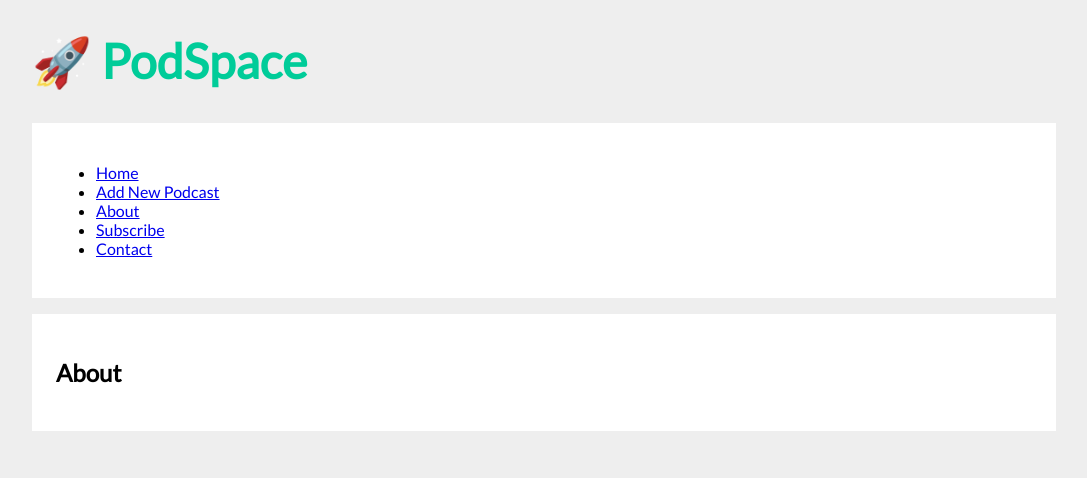
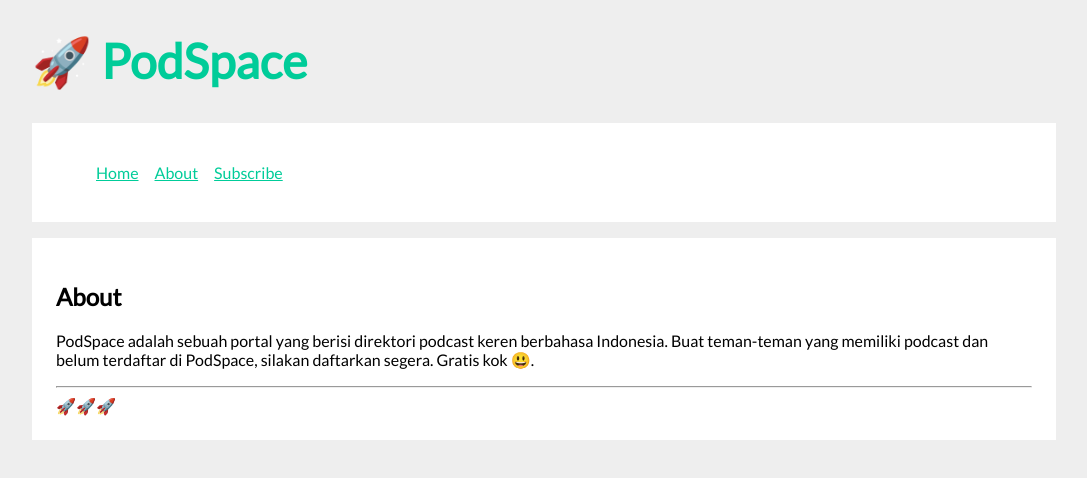
Before and after one commit to kodeid-resources/podspace, a React (Create React App) app: page /about in a window 1280 px wide. Shown: the top 478 px of the page, without its empty margins (96-1183 px from the left). Built offline with nearby package versions, Linux system fonts and the light colour scheme.

Commit message:
Finish implement router

```diff
--- a/src/About.js
+++ b/src/About.js
@@ -12,6 +12,20 @@
       <h2>
 About
       </h2>
+      <p>
+        PodSpace adalah sebuah portal yang berisi direktori podcast keren
+        berbahasa Indonesia. Buat teman-teman yang memiliki podcast dan belum
+        terdaftar di PodSpace, silakan daftarkan segera. Gratis kok
+        {' '}
+        <span role="img" aria-label="emoji">
+          😃
+        </span>
+        .
+      </p>
+      <hr />
+      <span role="img" aria-label="emoji">
+        🚀🚀🚀
+      </span>
     </div>
   </div>
 );
--- a/src/App.js
+++ b/src/App.js
@@ -1,7 +1,5 @@
 import React, { Component } from "react";
 import axios from "axios";
-import { css } from "emotion";
-import { Link } from "react-router-dom";
 
 import Podcast from "./components/Podcast.js";
 import AddButton from "./components/AddButton.js";
--- /dev/null
+++ b/src/Subscribe.js
@@ -0,0 +1,31 @@
+import React from 'react';
+
+import Header from './components/Header.js';
+import Menu from './components/Menu.js';
+import styles from './styles.js';
+
+const Subscribe = () => (
+  <div className={styles.wrapper}>
+    <Header />
+    <Menu />
+    <div className={styles.box}>
+      <h2>
+Subscribe
+      </h2>
+      <p>
+        Silakan subscribe untuk mendapatkan informasi terkini dari PodSpace.
+        <br />
+        <br />
+        <button
+          className={styles.button}
+          type="button"
+          onClick={() => alert("You're subscribed!")}
+        >
+          Subscribe now!
+        </button>
+      </p>
+    </div>
+  </div>
+);
+
+export default Subscribe;
--- a/src/components/Menu.js
+++ b/src/components/Menu.js
@@ -4,31 +4,20 @@
 
 const Menu = () => (
   <div className={styles.box}>
-    <ul>
-      <li>
+    <ul className={styles.menus}>
+      <li className={styles.menu}>
         <Link to="/">
 Home
         </Link>
       </li>
-
-      <li>
-        <Link to="/add">
-Add New Podcast
-        </Link>
-      </li>
-      <li>
+      <li className={styles.menu}>
         <Link to="/about">
 About
         </Link>
       </li>
-      <li>
+      <li className={styles.menu}>
         <Link to="/subscribe">
 Subscribe
-        </Link>
-      </li>
-      <li>
-        <Link to="/contact">
-Contact
         </Link>
       </li>
     </ul>
--- a/src/index.css
+++ b/src/index.css
@@ -5,3 +5,6 @@
   width: 100%;
   background-color: #eee;
 }
+a {
+  color: #0c9;
+}
--- a/src/index.js
+++ b/src/index.js
@@ -1,11 +1,11 @@
 import React from 'react';
 import ReactDOM from 'react-dom';
 import './index.css';
-import { BrowserRouter, Route, Link } from 'react-router-dom';
+import { BrowserRouter, Route } from 'react-router-dom';
 import App from './App.js';
 import About from './About.js';
+import Subscribe from './Subscribe.js';
 
-import styles from './styles.js';
 // import registerServiceWorker from './registerServiceWorker';
 
 const RootApp = () => (
@@ -13,6 +13,7 @@
     <div>
       <Route exact path="/" component={App} />
       <Route path="/about" component={About} />
+      <Route path="/subscribe" component={Subscribe} />
     </div>
   </BrowserRouter>
 );
--- a/src/styles.js
+++ b/src/styles.js
@@ -91,6 +91,13 @@
     font-size: 2em;
     display: inline-block;
   `,
+  menus: css`
+    list-style: none;
+  `,
+  menu: css`
+    display: inline;
+    margin-right: 1em;
+  `,
 };
 
 export default styles;
```
